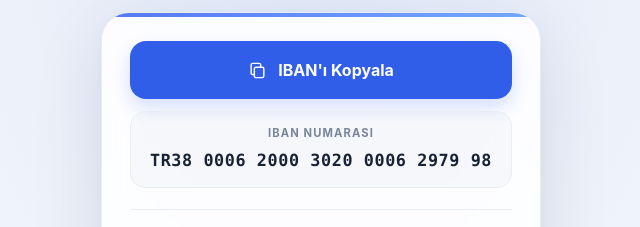
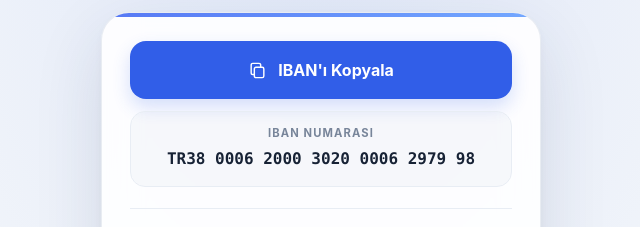
Before and after one commit to ibrahimbaspinardev/pnrguzellik, a plain HTML site: page index.html in a window 1280 px wide. Shown: the top 227 px of the page, without its empty margins (319-959 px from the left). Drawn offline with Linux system fonts and the light colour scheme.

Commit message:
Dar ekranda IBAN satırını okunur tut

```diff
--- a/index.html
+++ b/index.html
@@ -177,12 +177,12 @@
       display: block;
       color: var(--text);
       font-family: ui-monospace, SFMono-Regular, Menlo, Monaco, Consolas, monospace;
-      font-size: clamp(.91rem, 4vw, 1.05rem);
+      font-size: clamp(.75rem, 3.6vw, 1rem);
       font-weight: 650;
-      letter-spacing: .035em;
+      letter-spacing: 0;
       line-height: 1.55;
       text-align: center;
-      overflow-wrap: anywhere;
+      white-space: nowrap;
     }
 
     .copy-button {
```
